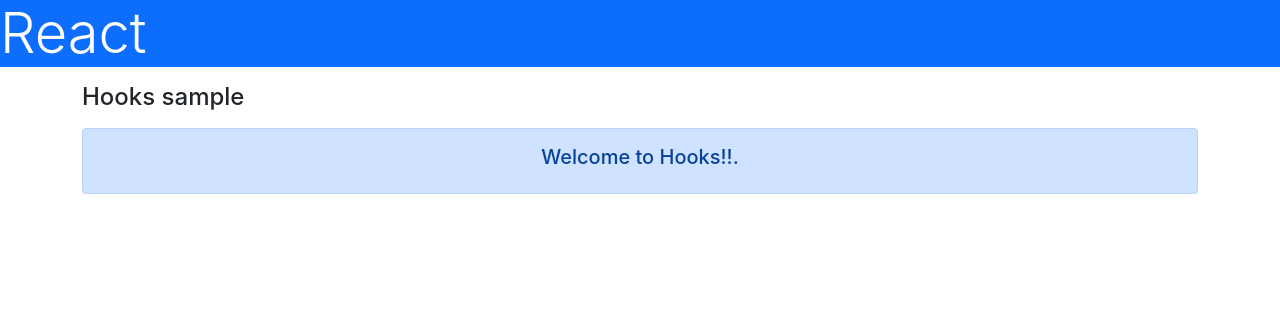
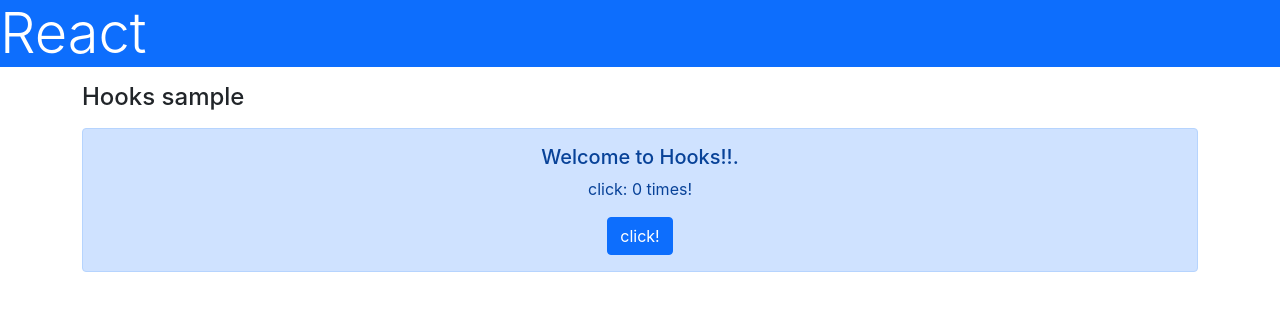
Before and after one commit to Ha-ji-me/learning-react-hooks, a React (Create React App) app: page / in a window 1280 px wide. Shown: the top 310 px of the page. Built offline with nearby package versions, Linux system fonts and the light colour scheme.

Commit message:
4-1/useState: 値の更新

```diff
--- a/src/Hooks.jsx
+++ b/src/Hooks.jsx
@@ -3,6 +3,10 @@ import './App.css';
 
 function Hooks() {
 	const [message] = useState("Welcome to Hooks!!");
+	const [count, setCount] = useState(0);
+	const clickFunc = () => {
+		setCount(count + 1);
+	}
 
 	return (
 		<div>
@@ -11,6 +15,10 @@ function Hooks() {
 					<h4 className="my-3">Hooks sample</h4>
 					<div className="alert alert-primary text-center">
 						<p className="h5">{message}.</p>
+						<p>click: {count} times!</p>
+						<div>
+							<button className='btn btn-primary' onClick={clickFunc}>click!</button>
+						</div>
 					</div>
 			</div>
 		</div>
```
